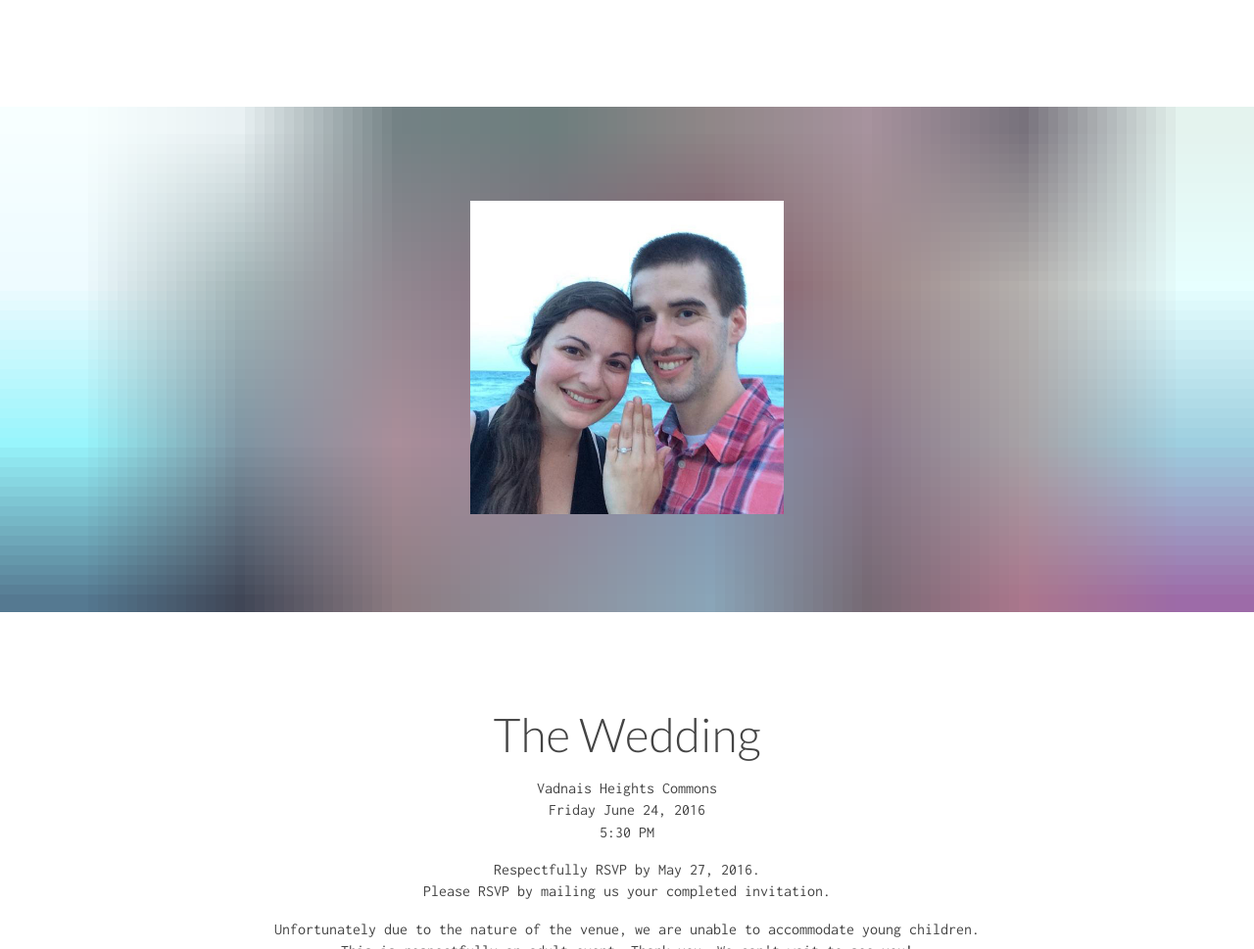
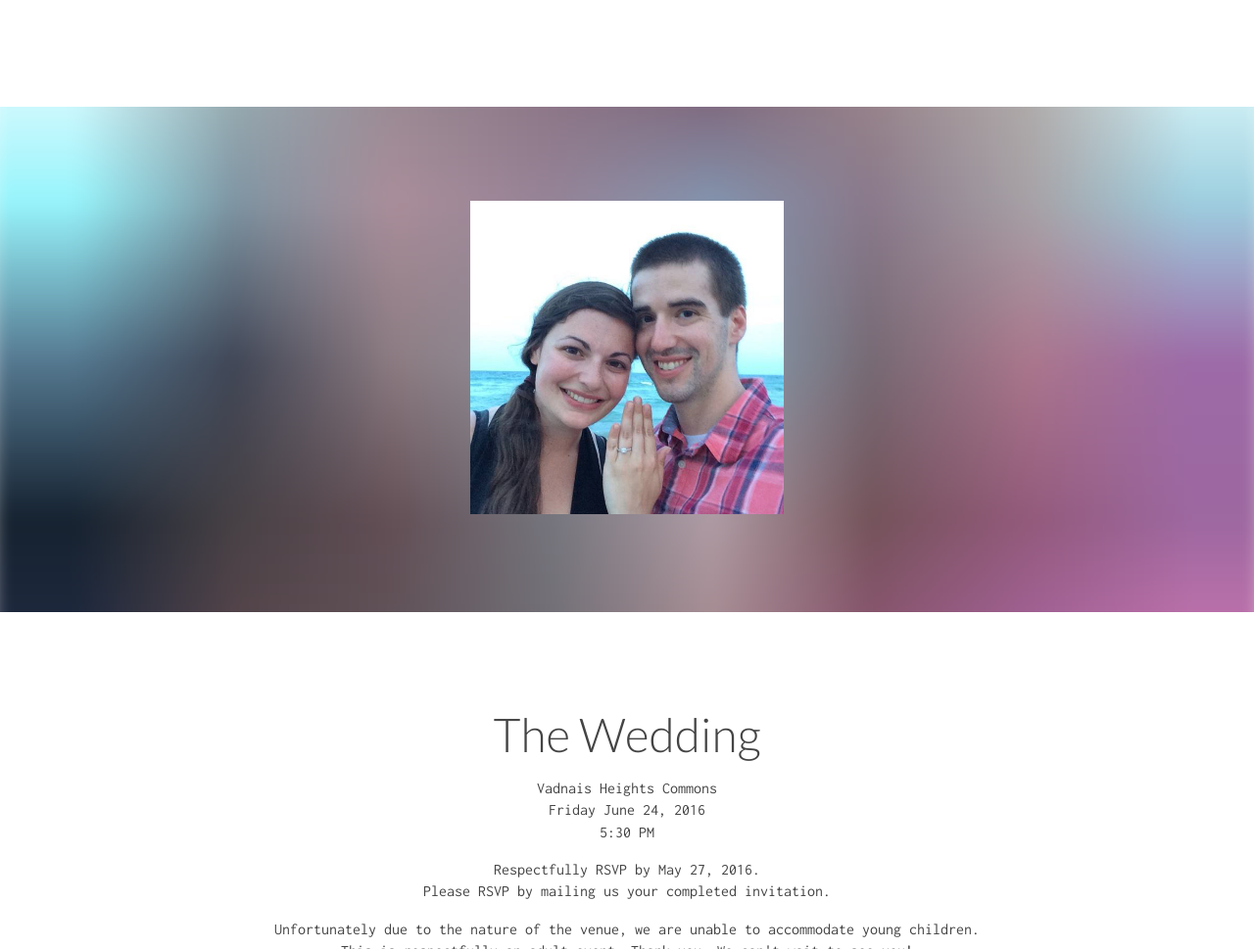
Before and after one commit to casey6/casey6.github.io, a website: page src/index.html in a window 1280 px wide. Shown: the part 1196-2165 px from the top of the page at 98% size. Drawn offline with Linux system fonts and the light colour scheme; files that its build step writes are made by us from their sources; files whose address does not match are found by name.

Commit message:
blurred background image

```diff
--- a/src/css/home.css
+++ b/src/css/home.css
@@ -10,10 +10,9 @@
 }
 
 .engagement-image {
-	background-image: url('engagement-sm.jpg');
-	background-position: center;
-	background-size: cover;
+	overflow: hidden;
 	padding: 6rem 1rem;
+	position: relative;
 	text-align: center;
 
 	@media only screen and (max-width: 48em) {
@@ -22,6 +21,17 @@
 
 	& img {
 		max-height: 320px;
+
+		&:first-child {
+			filter: blur(10px);
+			left: -10px;
+			max-height: none;
+			position: absolute;
+			top: calc(-50vw);
+			z-index: -1;
+			width: calc(100vw + 20px);
+			max-width: none;
+		}
 	}
 }
 
--- a/src/index.html
+++ b/src/index.html
@@ -35,6 +35,7 @@
 		</div>
 	</div>
 	<div class="section engagement-image">
+		<img src="engagement-sm.jpg">
 		<img src="engagement.jpg">
 	</div>
 	<div class="section wedding text-center">
```
